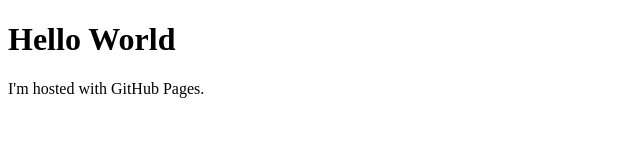
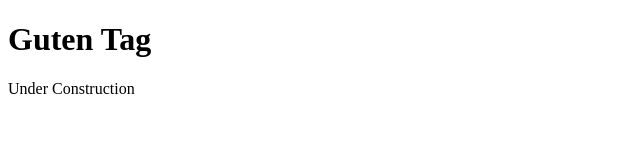
Before and after one commit to HagelzZ/hagelzz.github.io, a plain HTML site: page index.html in a window 1280 px wide. Shown: the whole page, without its empty margins (0-640 px from the left). Drawn offline with Linux system fonts and the light colour scheme.

Commit message:
Update index.html

```diff
--- a/index.html
+++ b/index.html
@@ -1,7 +1,7 @@
 <!DOCTYPE html>
 <html>
     <body>
-        <h1>Hello World</h1>
-        <p>I'm hosted with GitHub Pages.</p>
+        <h1>Guten Tag</h1>
+        <p>Under Construction</p>
     </body>
 </html>
```
